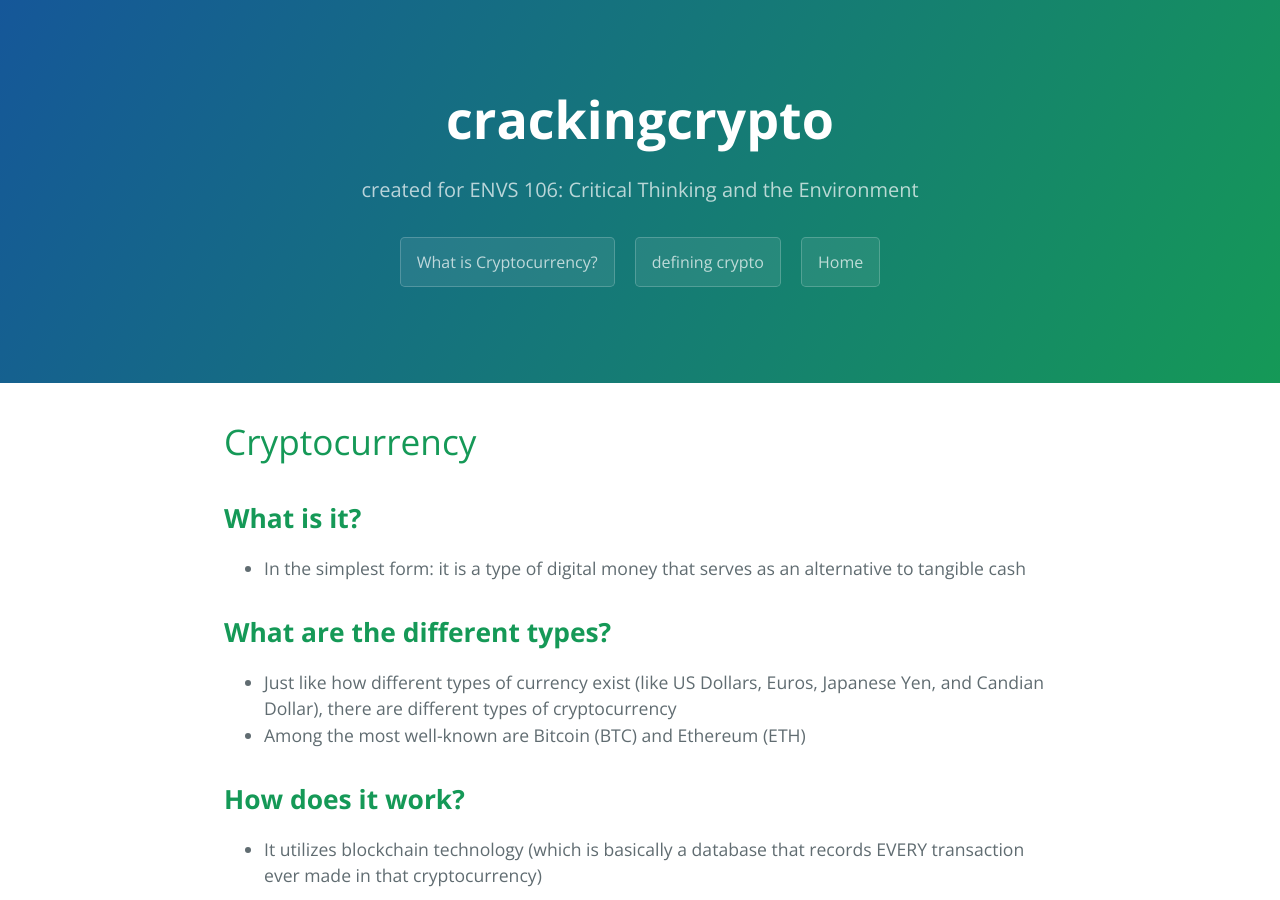
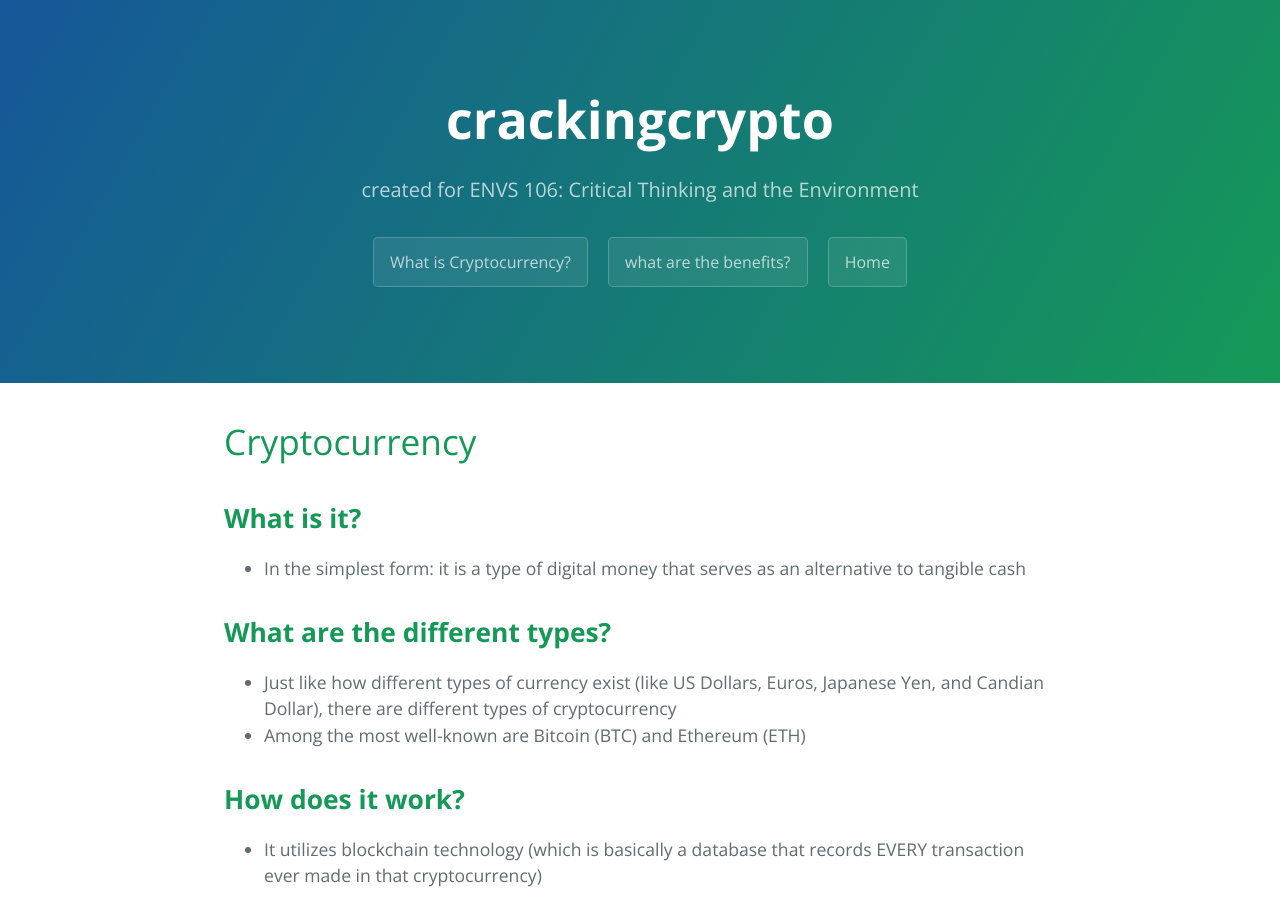
Before and after one commit to tifhsu88/crackingcrypto, a Jekyll site: the page built from index.md, in a window 1280 px wide and 900 px high. Built offline with Jekyll 4.4.1, drawn with Linux system fonts in a browser that asks for light colours.

Commit message:
Update index.md

```diff
--- a/index.md
+++ b/index.md
@@ -1,5 +1,5 @@
 ---
-title: defining crypto
+title: what are the benefits?
 layout: template
 filename: index
 ---
```
